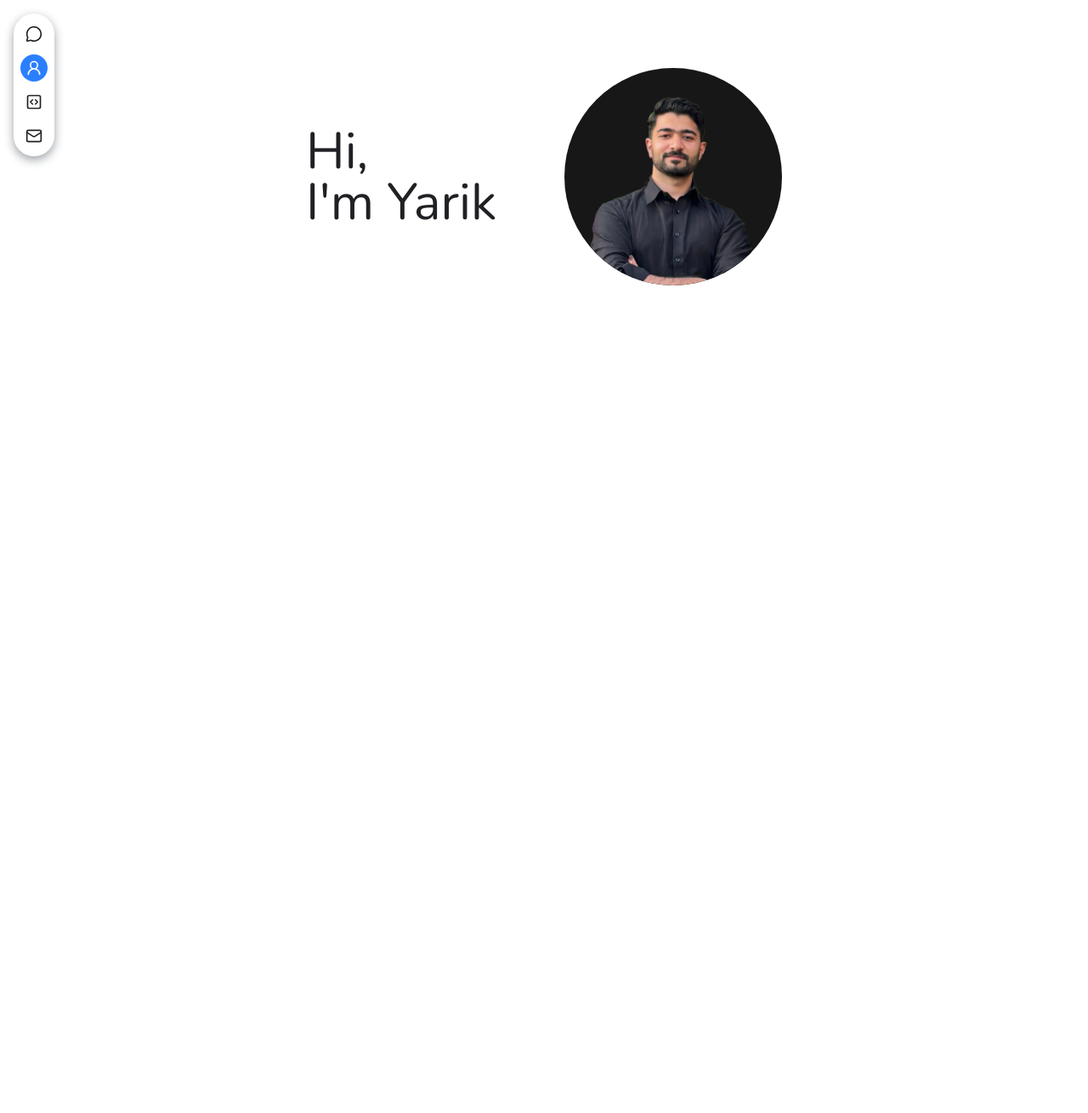
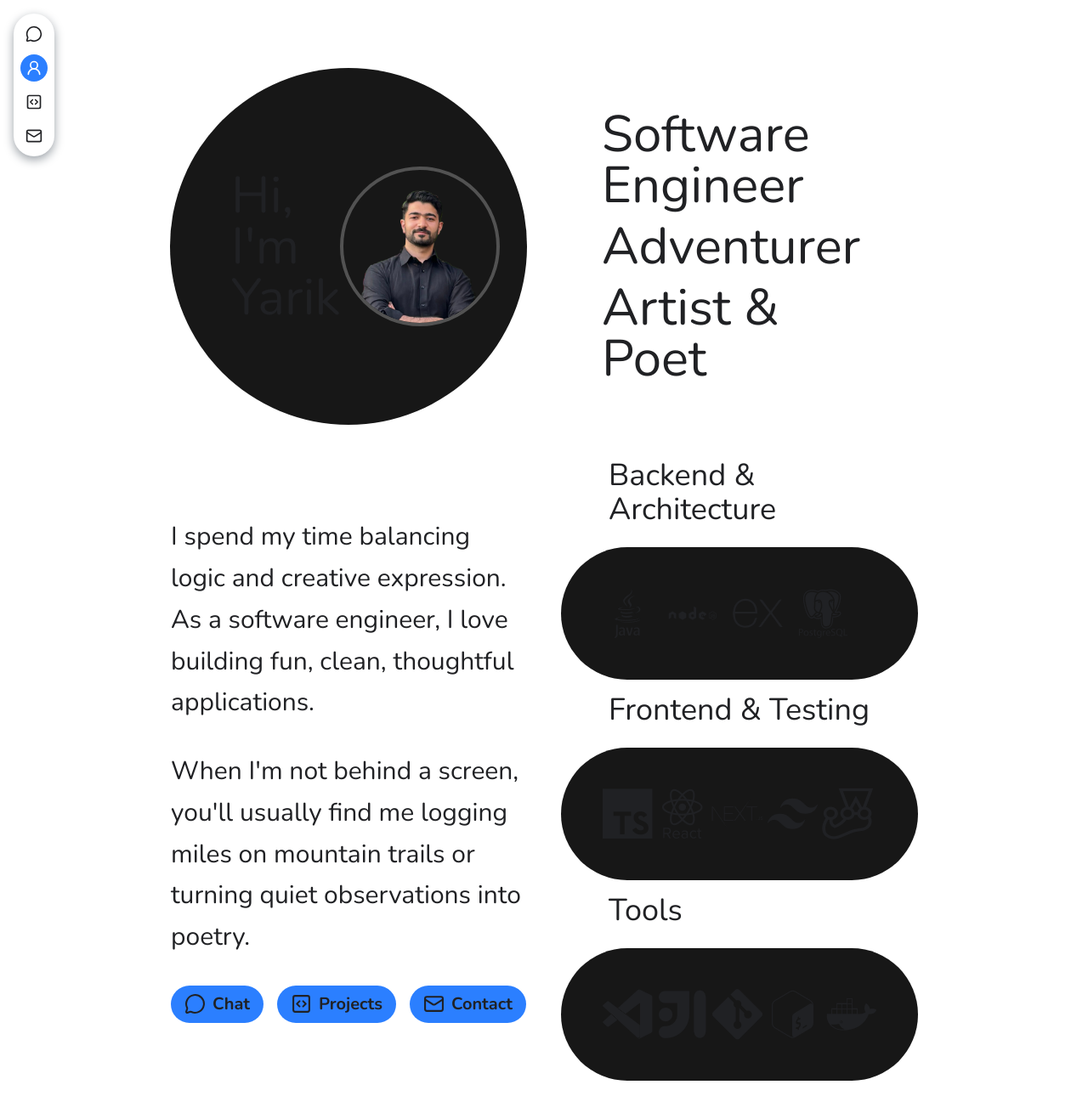
Before and after one commit to miryarik/portfolio-chatbot, a Next.js app: page /about in a window 1280 px wide. Shown: the top 1310 px of the page at 85% size. Before the commit the page ends 800 px from the top, so only its background shows below. Built offline with nearby package versions, Linux system fonts and the light colour scheme.

Commit message:
feat: about page contents

```diff
--- a/app/about/page.tsx
+++ b/app/about/page.tsx
@@ -1,4 +1,6 @@
+import { CodeSquare, Mail, MessageCircle } from "lucide-react";
 import Image from "next/image";
+import Link from "next/link";
 
 const TIMELINE = [
   {
@@ -23,16 +25,17 @@ const TIMELINE = [
 
 export default function AboutPage() {
   return (
-    <main className="px-50 py-20">
-      <div className="flex w-full justify-center items-center gap-20">
-        <div className="text-6xl">
+    <main className="px-50 py-20 grid grid-cols-2 gap-10">
+      {/* hero */}
+      <div className="flex w-full justify-between items-center p-8 bg-neutral-900 rounded-full">
+        <div className="flex-1 text-6xl ml-10">
           <p>Hi,</p>
           <p>I&apos;m Yarik</p>
         </div>
-        <div className="relative aspect-square w-64 overflow-hidden rounded-full">
+        <div className="relative aspect-square w-64 overflow-hidden rounded-full border-4 border-neutral-600">
           <Image
             loading="eager"
-            className="object-cover bg-neutral-900"
+            className="object-cover"
             fill
             sizes=""
             alt="Yarik Arshad Mir"
@@ -40,6 +43,101 @@ export default function AboutPage() {
           />
         </div>
       </div>
+
+      {/* titles */}
+      <div className="flex w-full justify-center items-center p-12">
+        <ul className="flex-1 mx-auto w-fit text-6xl space-y-3">
+          <li>Software Engineer</li>
+          <li>Adventurer</li>
+          <li>Artist & Poet</li>
+        </ul>
+      </div>
+
+      {/* summary */}
+      <div className="flex w-full justify-center items-center p-12">
+        <div className="flex-1 text-3xl/relaxed space-y-8">
+          <p>
+            I spend my time balancing logic and creative expression. As a
+            software engineer, I love building fun, clean, thoughtful
+            applications.
+          </p>
+          <p>
+            When I&apos;m not behind a screen, you&apos;ll usually find me
+            logging miles on mountain trails or turning quiet observations into
+            poetry.
+          </p>
+
+          <div className="flex gap-4 text-xl">
+            <Link
+              className="bg-blue-500 px-4 py-2  flex gap-2 items-center rounded-full"
+              href={"/chat"}
+            >
+              <MessageCircle size={25} />
+              <span className="font-bold">Chat</span>
+            </Link>
+            <Link
+              className="bg-blue-500 px-4 py-2  flex gap-2 items-center rounded-full"
+              href={"/projects"}
+            >
+              <CodeSquare size={25} />
+              <span className="font-bold">Projects</span>
+            </Link>
+            <Link
+              className="bg-blue-500 px-4 py-2  flex gap-2 items-center rounded-full"
+              href={"/contact"}
+            >
+              <Mail size={25} />
+              <span className="font-bold">Contact</span>
+            </Link>
+          </div>
+        </div>
+      </div>
+
+      {/* tech stack */}
+      <div className="flex flex-col w-full gap-4 justify-center items-center">
+        {/* Backend & Systems */}
+        <div className="w-full flex flex-col gap-6 text-6xl">
+          <p className="text-4xl ml-14">Backend & Architecture</p>
+          <div className="flex w-full justify-between bg-neutral-900 p-12 rounded-full">
+            <i className="devicon-java-plain-wordmark"></i>
+            <i className="devicon-nodejs-plain-wordmark"></i>
+            <i className="devicon-express-original"></i>
+            <i className="devicon-postgresql-plain-wordmark"></i>
+            <i className="devicon-grpc-plain"></i>
+            <i className="devicon-prisma-plain-wordmark"></i>
+          </div>
+        </div>
+
+        {/* Frontend & Testing */}
+        <div className="w-full flex flex-col gap-6 text-6xl">
+          <p className="text-4xl ml-14">Frontend & Testing</p>
+          <div className="flex w-full justify-between bg-neutral-900 p-12 rounded-full">
+            <i className="devicon-typescript-plain"></i>
+            <i className="devicon-react-original-wordmark"></i>
+            <i className="devicon-nextjs-original-wordmark"></i>
+            <i className="devicon-tailwindcss-plain"></i>
+            <i className="devicon-jest-plain"></i>
+            <i className="devicon-vitest-plain"></i>
+          </div>
+        </div>
+
+        {/* Tools*/}
+        <div className="w-full flex flex-col gap-6 text-6xl">
+          <p className="text-4xl ml-14">Tools</p>
+          <div className="flex w-full justify-between bg-neutral-900 p-12 rounded-full">
+            <i className="devicon-vscode-plain"></i>
+            <i className="devicon-intellij-plain"></i>
+
+            <i className="devicon-git-plain"></i>
+
+            <i className="devicon-bash-plain"></i>
+
+            <i className="devicon-postman-plain"></i>
+
+            <i className="devicon-docker-plain"></i>
+          </div>
+        </div>
+      </div>
     </main>
   );
 }
--- a/app/layout.tsx
+++ b/app/layout.tsx
@@ -19,6 +19,14 @@ export default function RootLayout({ children }: LayoutProps<"/">) {
       lang="en"
       className={`${nunito.variable} font-nunito h-full antialiased`}
     >
+      <head>
+        <link
+          rel="stylesheet"
+          type="text/css"
+          href="https://cdn.jsdelivr.net/gh/devicons/devicon@latest/devicon.min.css"
+        />
+      </head>
+
       <body className="min-h-full flex flex-col">
         <NavMenu />
         {children}
```
